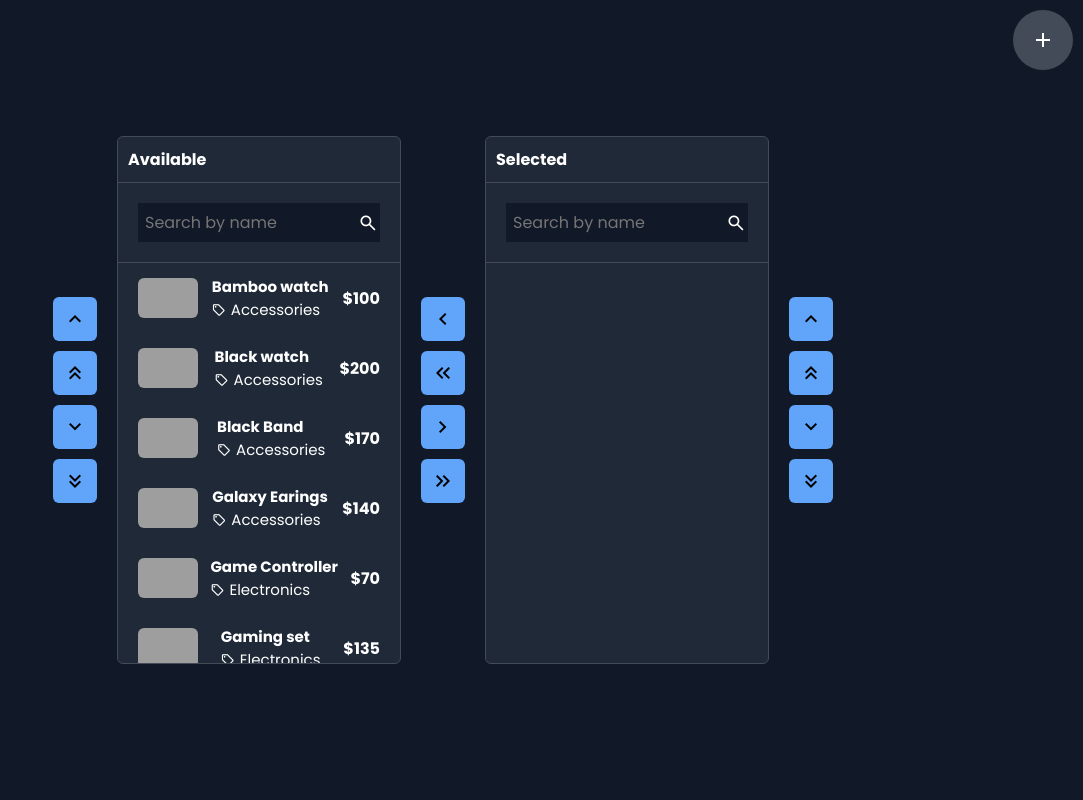
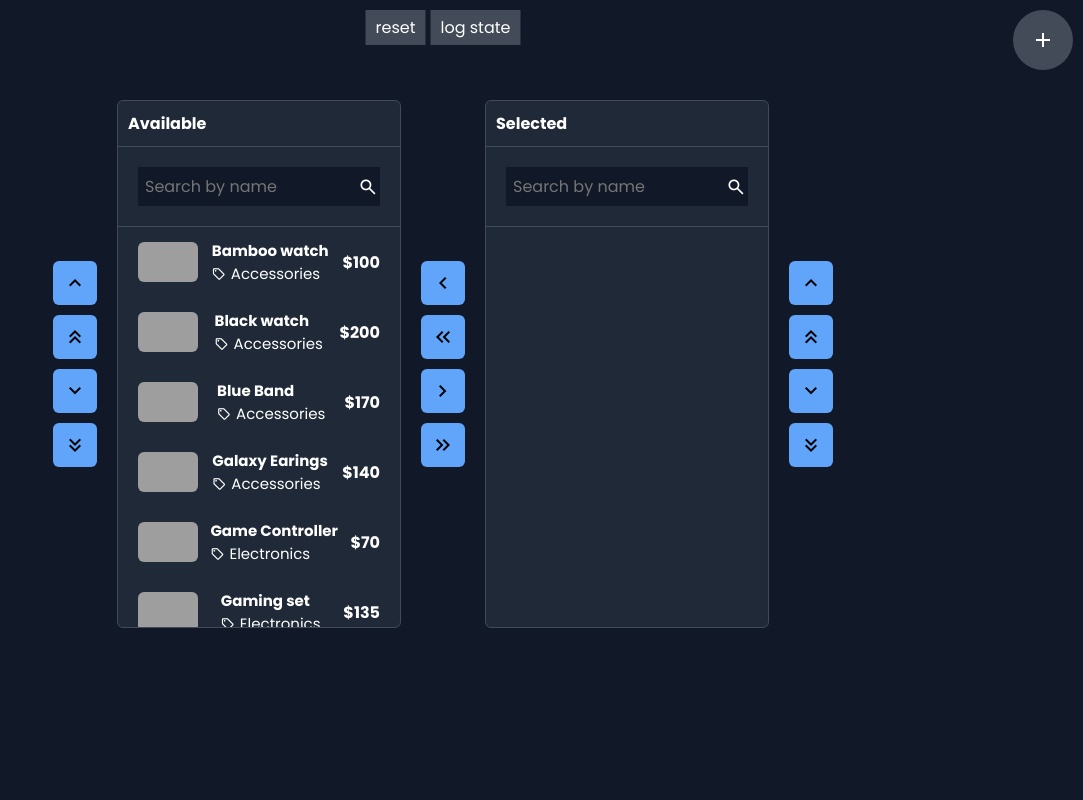
Before and after one commit to uuxxx/arrange-box, a website built with Vite: page index.html in a window 1280 px wide. Shown: the whole page, without its empty margins (197-1280 px from the left). Built offline with nearby package versions, Linux system fonts and the light colour scheme; grey boxes are pictures that could not be loaded.

Commit message:
improve demo

```diff
--- a/index.html
+++ b/index.html
@@ -19,6 +19,11 @@
     <button id="add-control" class="add-control">
       <span class="material-symbols-outlined"> add </span>
     </button>
+
+    <div class="test-btn-block">
+      <button id="reset-btn" class="reset-btn">reset</button>
+      <button id="log-btn" class="log-btn">log state</button>
+    </div>
     <!-- root container -->
     <div id="app"></div>
     <script type="module" src="/src/main.ts"></script>
--- a/src/main.ts
+++ b/src/main.ts
@@ -56,5 +56,10 @@ const arrangeBox = new ArrangeBox(
 );
 
 const addRandomControl = document.getElementById('add-control')!;
+const resetBtn = document.getElementById('reset-btn')!;
+const logBtn = document.getElementById('log-btn')!;
+
+resetBtn.onclick = () => arrangeBox.reset();
+logBtn.onclick = () => console.log(arrangeBox.getState());
 
 addRandomControl.onclick = generateRandomArrangeBox;
--- a/src/style.css
+++ b/src/style.css
@@ -34,7 +34,6 @@ body {
   font-family: "Poppins", sans-serif;
   font-weight: 400;
   font-style: normal;
-  height: 100vh;
   background: var(--surface-ground);
   color: var(--text-color);
 }
@@ -59,8 +58,30 @@ body {
   opacity: .8;
 }
 
+.test-btn-block {
+  position: absolute;
+  top: 10px;
+  left: 50%;
+  transform: translateX(-50%);
+  display: flex;
+  justify-content: center;
+  align-items: center;
+  gap: 5px;
+}
+
+.reset-btn, .log-btn {
+  background: var(--card-border-color);
+  color: var(--text-color);
+  padding: 5px 10px;
+}
+
+.reset-btn:hover, .log-btn:hover {
+  opacity: .8;
+  cursor: pointer;
+}
+
 #app {
-  min-height: 100vh;
+  margin-top: 100px;
   display: flex;
   flex-direction: column;
   justify-content: center;
--- a/src/testing-items.ts
+++ b/src/testing-items.ts
@@ -18,7 +18,7 @@ export default [
   {
     id: 'Blue Band',
     img: 'https://primefaces.org/cdn/primeng/images/demo/product/blue-band.jpg',
-    name: 'Black Band',
+    name: 'Blue Band',
     categorieLabel: 'sell',
     categorie: 'Accessories',
     price: '170',
@@ -57,7 +57,7 @@ export default [
   },
   {
     id: 'Brown purse',
-    img: '	https://primefaces.org/cdn/primeng/images/demo/product/brown-purse.jpg',
+    img: 'https://primefaces.org/cdn/primeng/images/demo/product/brown-purse.jpg',
     name: 'Brown purse',
     categorieLabel: 'sell',
     categorie: 'Accessories',
@@ -65,7 +65,7 @@ export default [
   },
   {
     id: 'Chackra bracelet',
-    img: '	https://primefaces.org/cdn/primeng/images/demo/product/chakra-bracelet.jpg',
+    img: 'https://primefaces.org/cdn/primeng/images/demo/product/chakra-bracelet.jpg',
     name: 'Chackra bracelet',
     categorieLabel: 'sell',
     categorie: 'Accessories',
--- /dev/null
+++ b/vite.config.ts
@@ -0,0 +1,5 @@
+import { defineConfig } from 'vite';
+
+export default defineConfig({
+  base: '/arrange-box/',
+});
```
